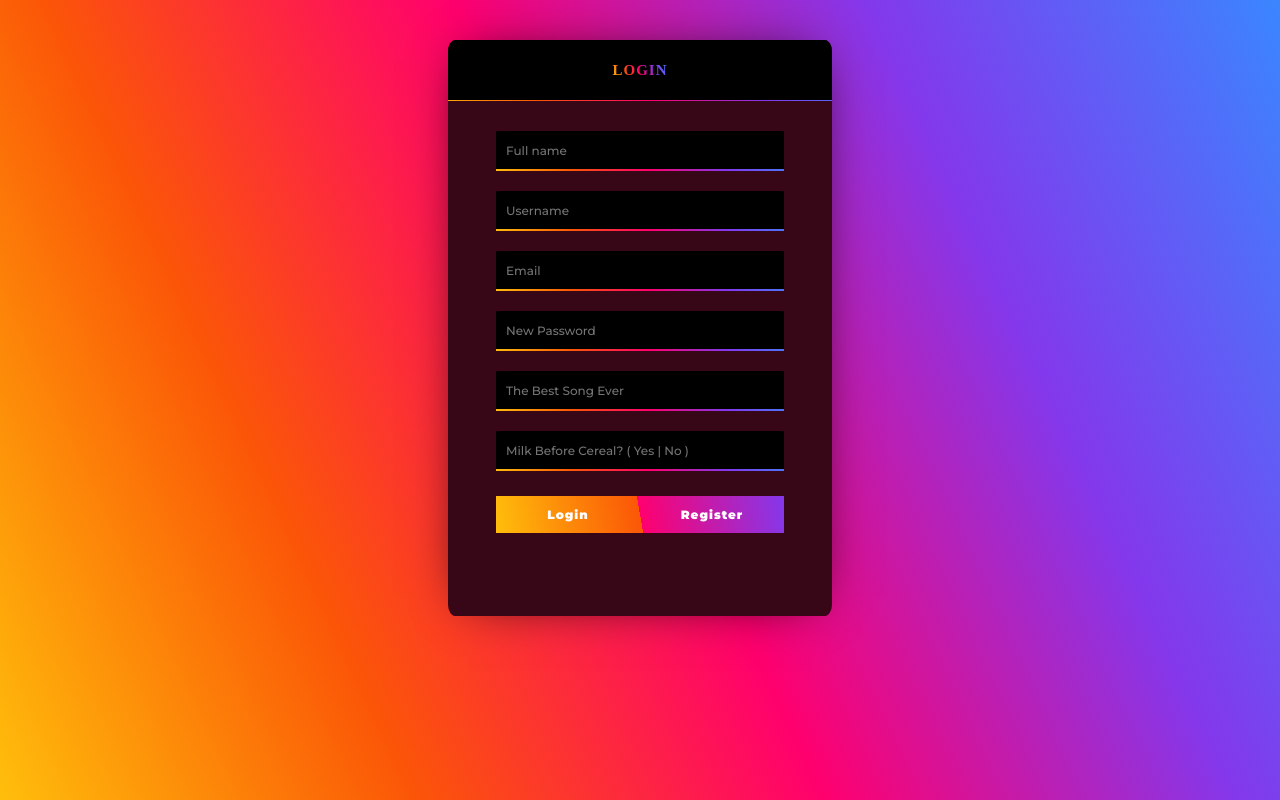
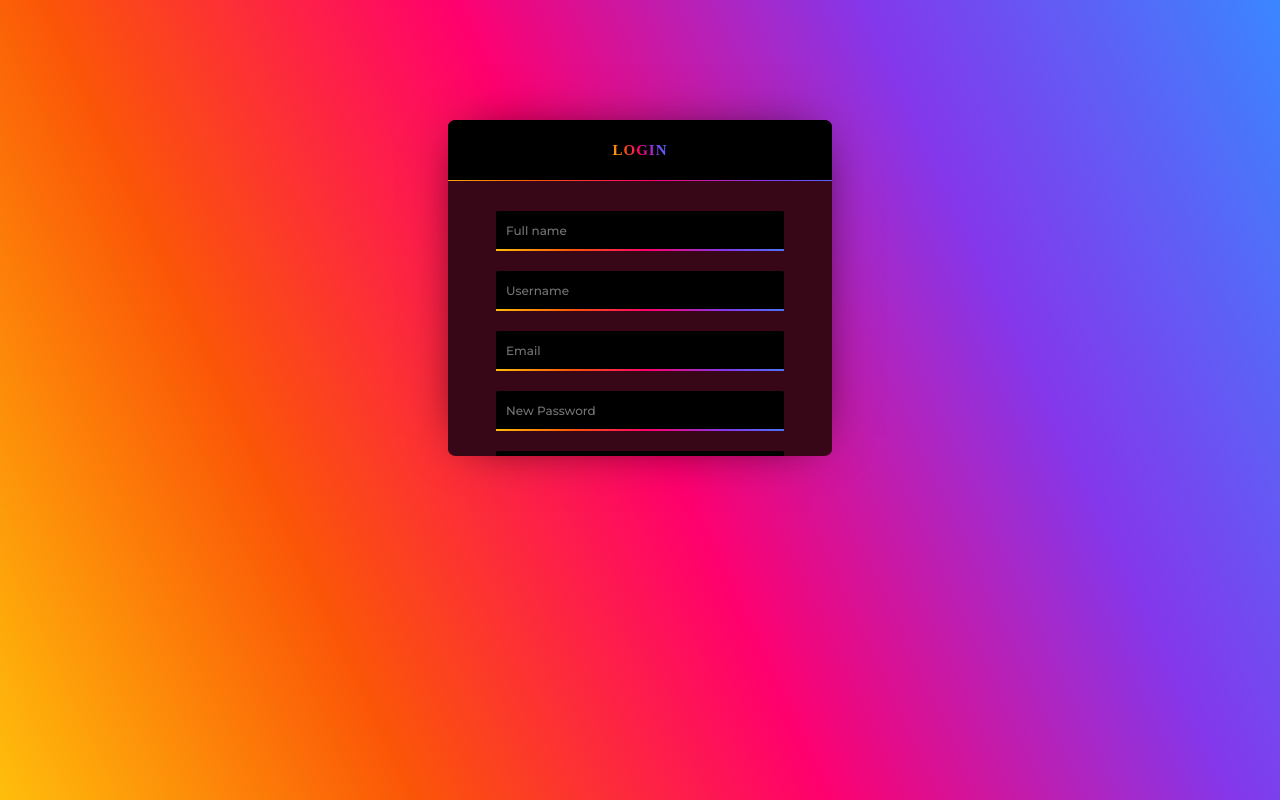
Before and after one commit to onyx-interactive/account, a plain HTML site: page firebase.html in a window 1280 px wide. Drawn offline with Linux system fonts and the light colour scheme; a web font is replaced by a local one.

Commit message:
Update firebase.css

```diff
--- a/assets/css/firebase.css
+++ b/assets/css/firebase.css
@@ -17,12 +17,12 @@ html, body {
 }
 #content_container {
     width: 30%;
-    height: 90%;
+    height: 70%;
 }
 
 #form_container {
     width: 100%;
-    height: 80%;
+    height: 60%;
 
     background-color: #370617;
     box-shadow: 0 0 50px -20px #000;
@@ -65,7 +65,7 @@ html, body {
 
 #form_content_container {
     width: 100%;
-    height: 70%;
+    height: 60%;
 
     float: left;
 
```
